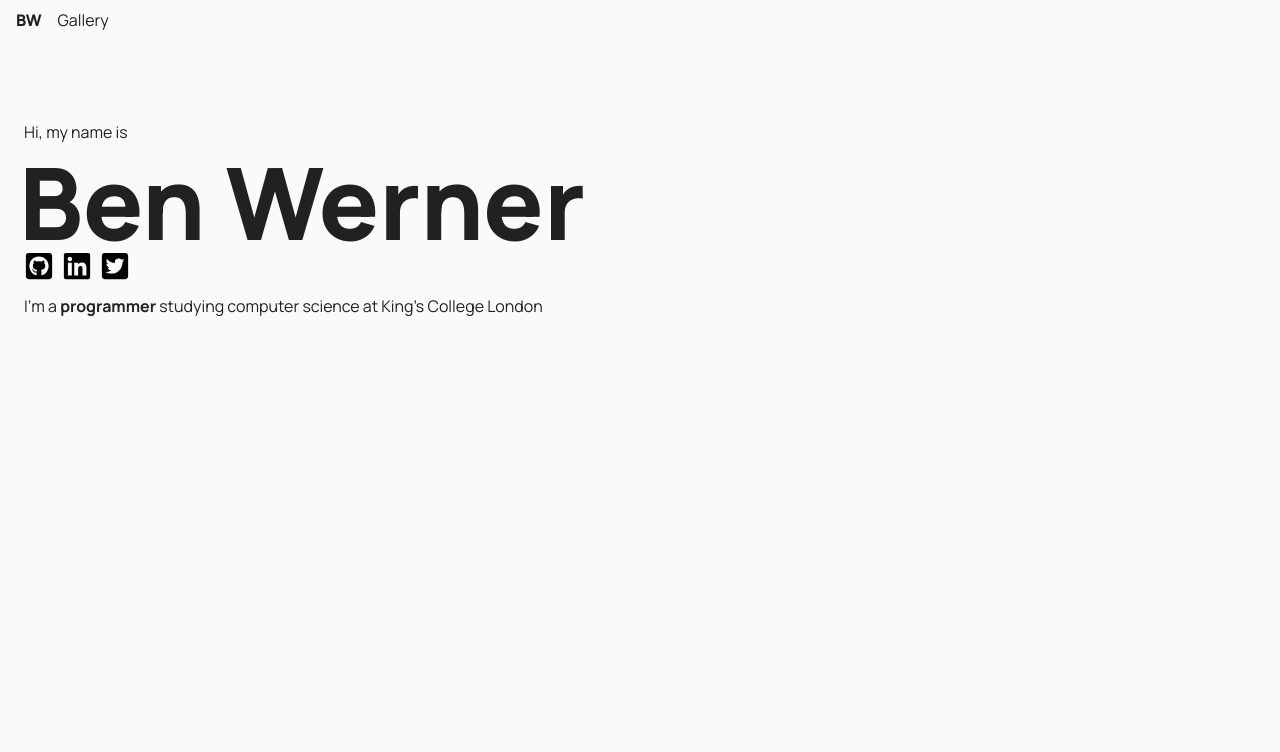
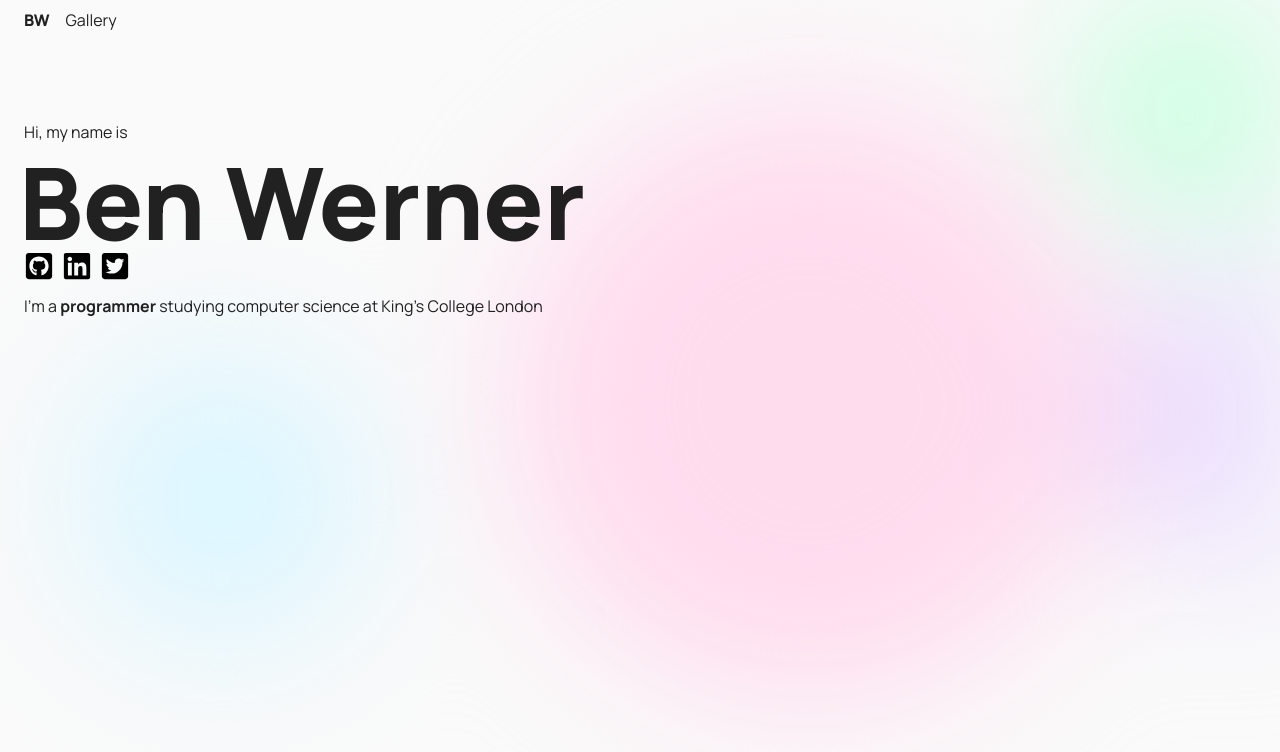
Before and after one commit to benwerner01/personal-website, a Next.js app: page / in a window 1280 px wide. Shown: the top 752 px of the page. Built offline with nearby package versions, Linux system fonts and the light colour scheme.

Commit message:
Background Animation

```diff
--- a/package.json
+++ b/package.json
@@ -11,11 +11,15 @@
   "dependencies": {
     "@material-ui/core": "^4.11.3",
     "@material-ui/icons": "^4.11.2",
+    "d3-force": "^2.1.1",
+    "d3-selection": "^2.0.0",
     "next": "10.1.3",
     "react": "17.0.2",
     "react-dom": "17.0.2"
   },
   "devDependencies": {
+    "@types/d3-force": "^2.1.1",
+    "@types/d3-selection": "^2.0.0",
     "@types/react": "^17.0.3",
     "@typescript-eslint/eslint-plugin": "^4.22.0",
     "@typescript-eslint/parser": "^4.22.0",
--- /dev/null
+++ b/src/components/BackgroundAnimation.tsx
@@ -0,0 +1,224 @@
+/* eslint-disable no-param-reassign */
+import {
+  FC, useCallback, useEffect, useMemo, useRef, useState,
+} from 'react';
+import { makeStyles } from '@material-ui/core/styles';
+import { select, Selection } from 'd3-selection';
+import {
+  forceCollide,
+  forceManyBody, forceSimulation, SimulationNodeDatum,
+} from 'd3-force';
+
+const MIN_BLOB_RADIUS = 100;
+const MAX_BLOB_RADIUS = 300;
+const NUMBER_OF_BLOBS = 5;
+
+const COLOURS = [
+  '#dbf6ff',
+  '#c7ffdf',
+  '#e8dbff',
+  '#ffdbee',
+];
+
+type D3Pointer = Selection<SVGCircleElement, SimulationNodeDatum, SVGGElement, unknown>;
+
+type PointerDatum = {
+  variant: 'pointer';
+} & SimulationNodeDatum
+
+type D3Blob = Selection<SVGCircleElement, BlobDatum, SVGGElement, unknown>
+
+type BlobDatum = {
+  index: number;
+  variant: 'blob';
+  fill: string;
+  radius: number;
+  attractive: boolean;
+} & SimulationNodeDatum;
+
+type NodeDatum = PointerDatum | BlobDatum;
+
+const useStyles = makeStyles({
+  svg: {
+    zIndex: -1,
+    top: 0,
+    left: 0,
+    position: 'absolute',
+    width: '100%',
+    height: '100%',
+  },
+});
+
+const BackgroundAnimation: FC = () => {
+  const classes = useStyles();
+  const blobWrapperRef = useRef<SVGGElement>();
+
+  const [width, setWidth] = useState<number>(0);
+  const [height, setHeight] = useState<number>(0);
+
+  const [
+    d3Pointer,
+    setD3Pointer,
+  ] = useState<D3Pointer | undefined>();
+
+  const [
+    d3Blobs,
+    setD3Blobs,
+  ] = useState<D3Blob | undefined>();
+
+  const calculateDimensions = () => {
+    setWidth(window.innerWidth);
+    setHeight(window.innerHeight);
+  };
+
+  useEffect(() => {
+    calculateDimensions();
+    window.addEventListener('resize', calculateDimensions);
+    return () => {
+      window.removeEventListener('resize', calculateDimensions);
+    };
+  }, []);
+
+  const simulation = useMemo(() => forceSimulation()
+    .force('collision', forceCollide<NodeDatum>()
+      .radius((d) => (d.variant === 'pointer' ? 0 : d.radius + 1)))
+    .velocityDecay(0.6), []);
+
+  const onMouseMove = useCallback(({ x, y }: MouseEvent) => {
+    d3Pointer.datum((d) => {
+      d.x = x;
+      d.y = y;
+      return d;
+    });
+    simulation.alpha(0.1);
+  }, [d3Pointer]);
+
+  useEffect(() => {
+    if (d3Pointer) {
+      window.addEventListener('mousemove', onMouseMove);
+      return () => {
+        window.removeEventListener('mousemove', onMouseMove);
+      };
+    }
+    return undefined;
+  }, [onMouseMove]);
+
+  useEffect(() => {
+    if (d3Blobs) {
+      simulation.on('tick', () => {
+        d3Blobs
+          .datum((d) => {
+            const { x, y } = d;
+            if (x < 0 || x > width || y < 0 || y > height) {
+              d.attractive = true;
+            }
+            d.x = d.x < 0
+              ? 0
+              : d.x > width
+                ? width : d.x;
+            d.y = d.y < 0
+              ? 0
+              : d.y > height
+                ? height : d.y;
+            return d;
+          })
+          .attr('cx', ({ x }) => x)
+          .attr('cy', ({ y }) => y);
+
+        simulation.force('charge', forceManyBody<NodeDatum>()
+          .strength((d) => (d.variant === 'pointer'
+            ? -50
+            : (d.attractive ? 1 : -1) * 50)));
+      });
+    }
+  }, [d3Blobs]);
+
+  useEffect(() => {
+    if (blobWrapperRef.current && width > 0 && height > 0) {
+      const wrapper = select(blobWrapperRef.current);
+
+      const pointerDatum: PointerDatum[] = [
+        {
+          variant: 'pointer',
+        },
+      ];
+
+      setD3Pointer(wrapper
+        .selectAll('circle.pointer')
+        .data(pointerDatum)
+        .enter()
+        .append('circle')
+        .classed('blob', true)
+        .attr('r', 0)
+        .attr('fill-opacity', 0.5));
+
+      const blobsDatum: BlobDatum[] = (new Array(NUMBER_OF_BLOBS))
+        .fill({})
+        .map((_, index) => ({
+          index,
+          variant: 'blob',
+          radius: Math.random() * (MAX_BLOB_RADIUS - MIN_BLOB_RADIUS + 1) + MIN_BLOB_RADIUS,
+          fill: COLOURS[index % COLOURS.length],
+          attractive: false,
+          x: Math.random() * width,
+          y: Math.random() * height,
+        }));
+
+      setD3Blobs(wrapper
+        .selectAll('circle.blob')
+        .data(blobsDatum)
+        .enter()
+        .append('circle')
+        .classed('blob', true)
+        .attr('r', ({ radius }) => radius)
+        .attr('fill', ({ fill }) => fill));
+
+      const nodeDatum = [
+        ...pointerDatum,
+        ...blobsDatum,
+      ];
+
+      simulation.nodes(nodeDatum);
+    }
+  }, [blobWrapperRef.current, width, height]);
+
+  return (
+    <svg
+      className={classes.svg}
+      width={width}
+      height={height}
+      filter="url(#blur)"
+    >
+      <defs>
+        <filter id="blur">
+          <feGaussianBlur
+            in="SourceGraphic"
+            stdDeviation="75"
+            colorInterpolationFilters="sRGB"
+            result="blur"
+          />
+        </filter>
+        <filter id="gooFilter">
+          <feGaussianBlur
+            in="SourceGraphic"
+            stdDeviation="25"
+            colorInterpolationFilters="sRGB"
+            result="blur"
+          />
+          <feColorMatrix
+            in="blur"
+            mode="matrix"
+            values="1 0 0 0 0  0 1 0 0 0  0 0 1 0 0  0 0 0 20 -9"
+            result="gooey"
+          />
+        </filter>
+      </defs>
+      <g
+        ref={blobWrapperRef}
+        filter="url(#gooFilter)"
+      />
+    </svg>
+  );
+};
+
+export default BackgroundAnimation;
--- a/src/pages/_app.tsx
+++ b/src/pages/_app.tsx
@@ -4,6 +4,7 @@ import CssBaseline from '@material-ui/core/CssBaseline';
 import theme from '../lib/theme';
 import '../lib/styles/globals.css';
 import NavBar from '../components/NavBar';
+import BackgroundAnimation from '../components/BackgroundAnimation';
 
 function MyApp({ Component, pageProps }: AppProps) {
   return (
@@ -11,6 +12,7 @@ function MyApp({ Component, pageProps }: AppProps) {
       <CssBaseline />
       <NavBar />
       <Component {...pageProps} />
+      <BackgroundAnimation />
     </ThemeProvider>
   );
 }
--- a/src/pages/index.tsx
+++ b/src/pages/index.tsx
@@ -60,8 +60,9 @@ const Home = () => {
         <Typography>Hi, my name is</Typography>
         <Typography className={classes.title} variant="h1">Ben Werner</Typography>
         <Box display="flex" mb={1}>
-          {SOCIALS.map(({ url, icon }) => (
+          {SOCIALS.map(({ name, url, icon }) => (
             <a
+              key={name}
               className={classes.social}
               href={url}
               rel="noopener noreferrer"
```
Also changed, not shown: .eslintrc.json, 1 other file (tests, documents, lock files or other folders).
